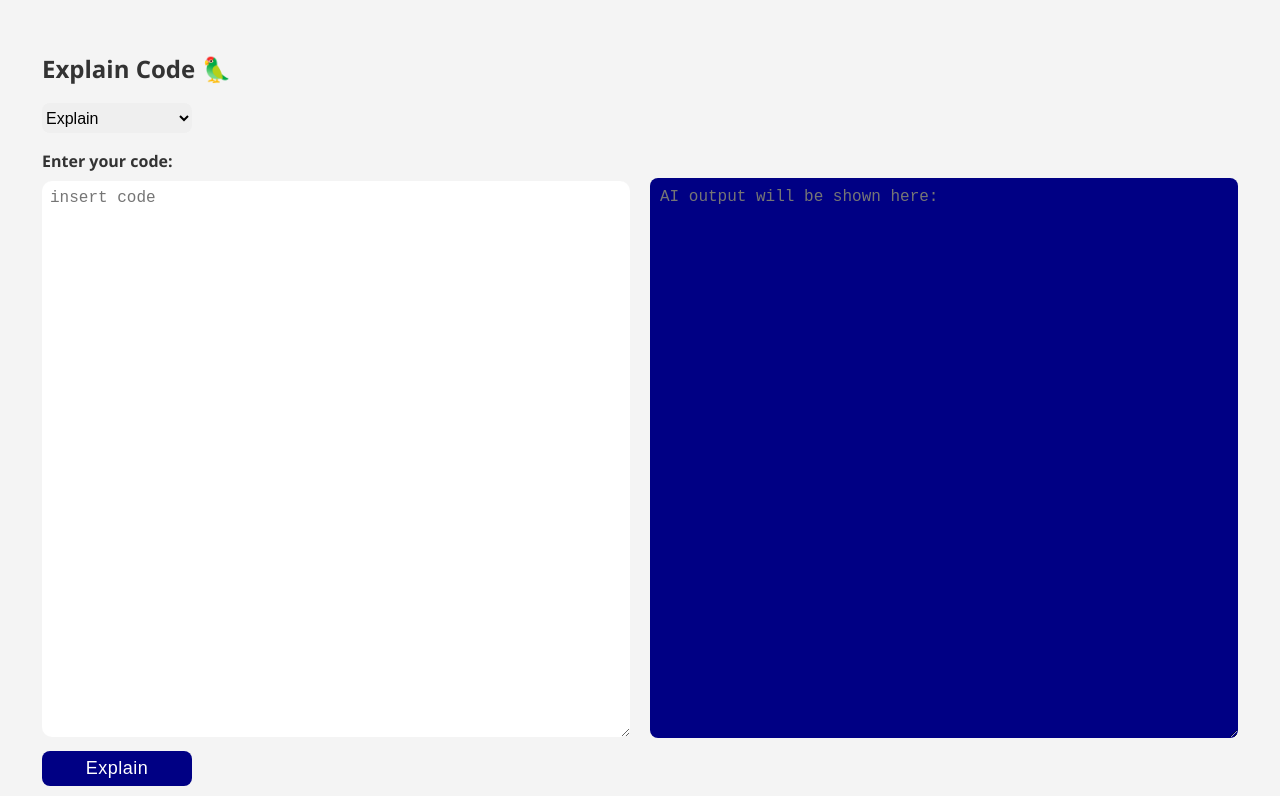
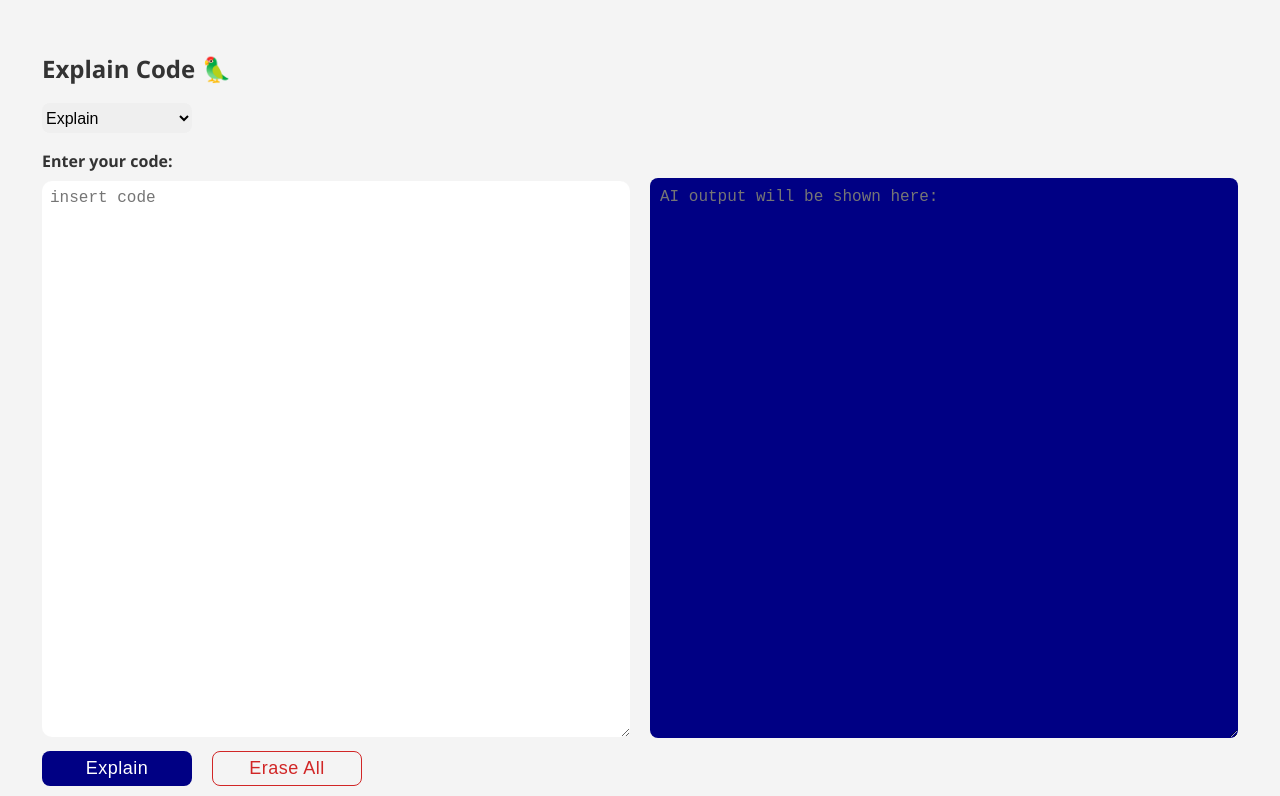
Before and after one commit to Hergelink/codeanalyzer, a plain HTML site: page public/index.html in a window 1280 px wide. Shown: the part 87-883 px from the top of the page. Drawn offline with nearby package versions, Linux system fonts and the light colour scheme.

Commit message:
added a form reset btn

```diff
--- a/controllers/openaiController.js
+++ b/controllers/openaiController.js
@@ -20,7 +20,10 @@ const correctEnglish = async (req, res) => {
       presence_penalty: 0,
     });
 
-    const aiOutput = response.data.choices[0].text.replace(/\b([0-9]|[1-9][0-9])\b\./g, '\n$&');
+    const aiOutput = response.data.choices[0].text.replace(
+      /\b([0-9]|[1-9][0-9])\b\./g,
+      '\n$&'
+    );
 
     res.status(200).json({
       success: true,
--- a/public/index.html
+++ b/public/index.html
@@ -39,8 +39,10 @@
                 ></textarea>
               </label>
             </div>
-
-            <button type="submit" class="btn">Explain</button>
+            <div class="buttonDiv">
+              <button type="submit" id="submitBtn">Explain</button>
+              <button id="eraseBtn" type="reset">Erase All</button>
+            </div>
           </form>
         </section>
         <section id="outputSection">
--- a/public/js/main.js
+++ b/public/js/main.js
@@ -1,9 +1,8 @@
 const spanElement = document.querySelector('#output');
 const selectElement = document.querySelector('#selection');
 const title = document.querySelector('#title');
-const submitButton = document.querySelector('.btn');
+const submitButton = document.getElementById('submitBtn');
 
-// English Corrector
 function onSubmit(e) {
   e.preventDefault();
 
@@ -13,8 +12,7 @@ function onSubmit(e) {
   const editedPrompt =
     selectValue === 'translate'
       ? 'Translate this code to python ' + prompt
-      : 'Explain what this code does step by step:  ' +
-        prompt;
+      : 'Explain what this code does step by step:  ' + prompt;
 
   if (prompt === '') {
     alert('Please provide code');
--- a/public/style/style.css
+++ b/public/style/style.css
@@ -50,8 +50,6 @@ section {
   padding: 10px;
 }
 
-
-
 h2 {
   margin-bottom: 1rem;
 }
@@ -92,6 +90,11 @@ textarea {
   font-size: 16px;
 }
 
+.buttonDiv {
+  display: flex;
+  justify-content: space-between;
+}
+
 button {
   margin-top: 0.5rem;
   display: flex;
@@ -107,6 +110,17 @@ button {
   font-size: 18px;
   font-weight: 400;
   letter-spacing: 0.5px;
+}
+
+#eraseBtn {
+  color: rgb(209, 38, 38);
+  background-color: transparent;
+  border: 1px solid rgb(209, 38, 38);
+}
+
+#eraseBtn:hover {
+  color: white;
+  background-color: rgb(209, 38, 38);
 }
 
 button:hover {
@@ -134,17 +148,22 @@ button:hover {
 }
 
 @media (min-width: 768px) {
-
- #sectionContainer {
-  display: flex;
-  justify-content: center;
-  margin-inline: 2rem;
- }
+  #sectionContainer {
+    display: flex;
+    justify-content: center;
+    margin-inline: 2rem;
+  }
 
   section {
     max-width: 800px;
     /* margin-inline: auto; */
   }
+
+  .buttonDiv {
+    justify-content: flex-start;
+    gap: 20px;
+  }
+
   #outputSection {
     display: flex;
     flex-direction: column;
```
